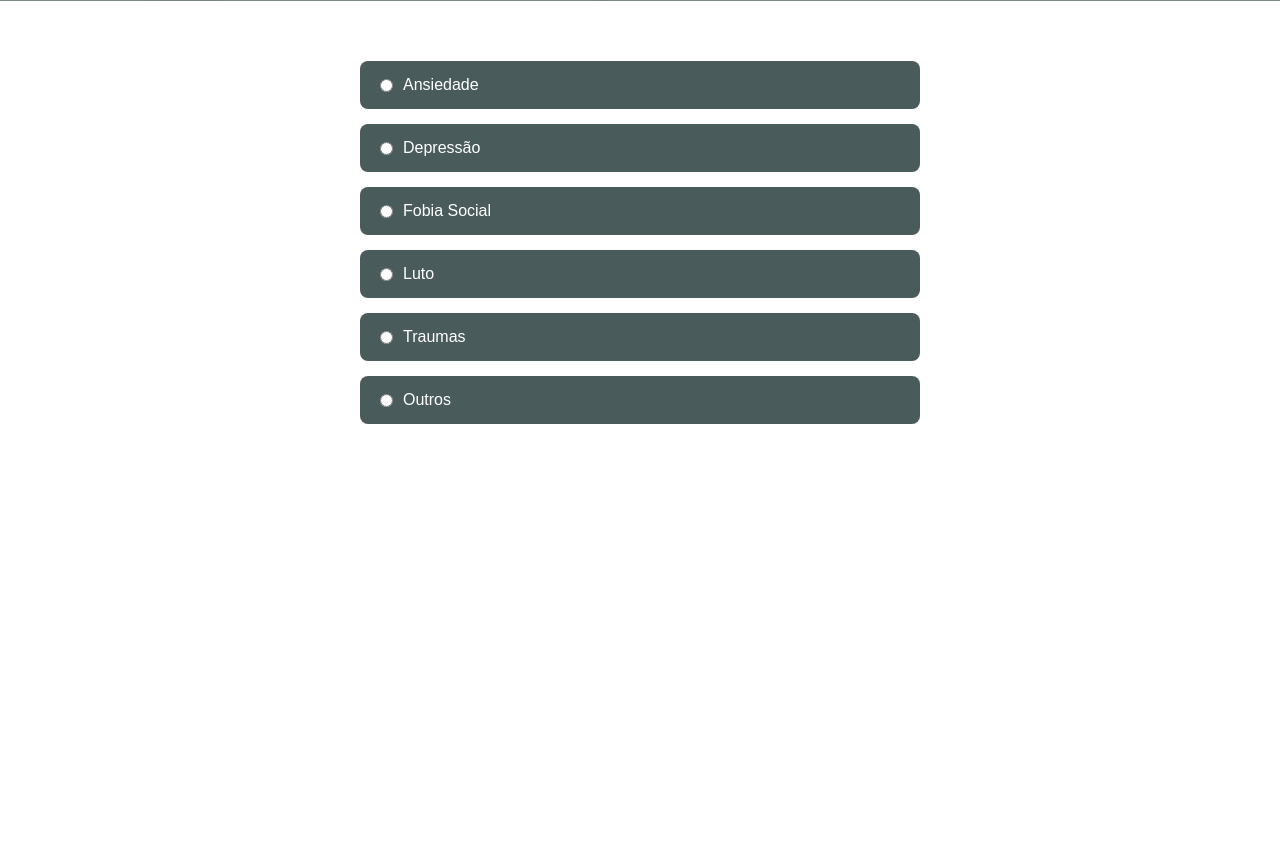
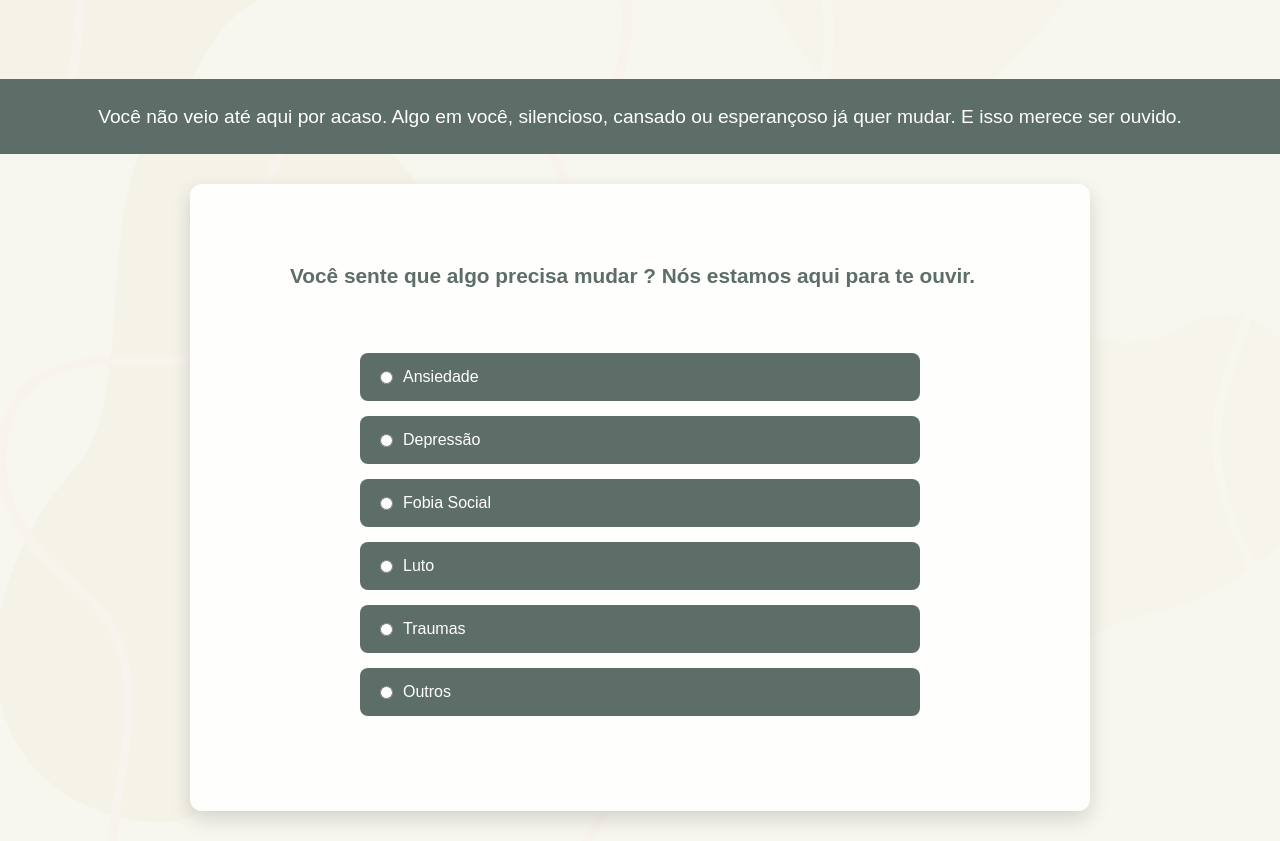
Before and after one commit to TI-29-Senac/chrispsicologo, a PHP site: page / in a window 1280 px wide. Shown: the part 756-1597 px from the top of the page. Before the commit the page ends 1180 px from the top, so only its background shows below. Run offline with PHP 8.4, Linux system fonts and the light colour scheme.

Commit message:
card sentimentos feito e carrossel cerebro

```diff
--- a/css/banner.css
+++ b/css/banner.css
@@ -12,8 +12,8 @@
     position: absolute;
     bottom: 0;
     width: 100%;
-    height: 87px;
-    background-color: rgba(93, 109, 104, 0.8);
+    height: 75px;
+    background-color: #5D6D68;
     display: flex;
     align-items: center;
     justify-content: center;
--- a/css/header.css
+++ b/css/header.css
@@ -1,6 +1,6 @@
 header {
     height: 157px;
-    width: 100%;
+    width: 100%;;
 }
 
 .menu {
@@ -33,17 +33,26 @@ header {
     gap: 14px;
     list-style: none;
     margin-left: 25rem;
+
 }
 
 .menu-navegacao a {
     text-decoration: none;
     background-color: #fff;
     color: #5e6c69;
-    border-radius: 20px 0px 20px 0px;
-    font-weight: bold;
-    padding: 10px 18px;
+    border-radius: 20px 4px 20px 4px;
     transition: background 0.3s ease;
     border: solid 1px black;
+    font-family: 'Questrial', sans-serif;
+    font-weight: bold;
+    width: 100px;
+    height: 40px;
+    display: inline-flex;
+    align-items: center;
+    justify-content: center;
+    text-align: center;
+    box-sizing: border-box;
+    padding: 0 10px;
 }
 
 .menu-navegacao a:hover {
--- a/css/sentimentos.css
+++ b/css/sentimentos.css
@@ -4,10 +4,20 @@
     margin: 60px auto;
     padding: 0 20px;
     font-family: 'Questrial', sans-serif;
+
+  }
+
+  .sentimentos-titulo {
+    color: #5D6D68;
+    text-align: center;
+    font-family: 'Questrial', sans-serif;
+    font-size: 1.3rem;
+    padding: 50px 20px 5px 5px;
+
   }
 
   .card {
-    background-color: #4a5b5c;
+    background-color: #5D6D68;
     border-radius: 8px;
     margin-bottom: 10px;
     color: white;
--- a/css/variantes.css
+++ b/css/variantes.css
@@ -0,0 +1,19 @@
+.fundo {
+    position: relative;
+    background-image: url('/img/banners/banner_1.png');
+    background-size: cover;       /* cobre toda a área */
+    background-position: center;  /* centraliza a imagem */
+    padding: 30px 20px;           /* espaço interno para o conteúdo não ficar grudado */
+    /* altura automática, ajusta conforme o conteúdo */
+  }
+
+  .conteudo-destaque {
+    background-color: rgba(255, 255, 255, 0.9); /* branco semi-transparente */
+    border-radius: 12px;
+    padding: 30px;
+    max-width: 900px;  /* largura máxima para centralizar e limitar */
+    margin: 0 auto;    /* centraliza horizontalmente */
+    box-shadow: 0 8px 20px rgba(0,0,0,0.15); /* sombra leve para destacar */
+    position: relative;
+    z-index: 10;
+  }
--- a/index.html
+++ b/index.html
@@ -31,14 +31,25 @@
                   Estamos aqui para te acolher, ouvir e <br>
                 caminhar ao seu lado</p>
             </div>
-            <div class="cerebro">
-              <img src="img/icons/cerebro.png" alt="cerebro" class="cerebro-img">
+            <div class="cerebro-carrossel">
+              <div class="carrossel-track" id="carrosselTrack">
+                <img src="img/icons/cerebro.png" alt="cerebro">
+                <img src="img/icons/cerebro2.png" alt="cerebro">
+                <img src="img/icons/cerebro3.jpg" alt="cerebro">
+              </div>
             </div>
+
             <div class="barra-banner">
               <p>Você não veio até aqui por acaso. Algo em você, silencioso, cansado ou esperançoso já quer mudar. E isso merece ser ouvido.</p>
             </section>
+            <div class="fundo">
+              <div class="conteudo-destaque">
 
+
+
+            <h3 class="sentimentos-titulo">Você sente que algo precisa mudar ? Nós estamos aqui para te ouvir.</h3>
             <div class="sentimentos-container">
+
               <div class="card" onclick="toggleCard(this)">
                 <input type="radio" name="sentimento" /> Ansiedade
               </div>
@@ -81,7 +92,13 @@
                 Seja qual for o motivo, estamos prontos para te escutar.<br>Conte conosco.
               </div>
             </div>
+
+          </div>
+        </div>
+      </main>
+
+
             <script src="js/cards.js"></script>
-    </main>
+            <script src="js/cerebro.js"></script>
 </body>
 </html>
--- /dev/null
+++ b/js/cerebro.js
@@ -0,0 +1,29 @@
+const track = document.getElementById('carrosselTrack');
+const imagens = track.querySelectorAll('img');
+const total = imagens.length;
+const slideWidth = 500; // largura do slide
+
+let index = 0;
+
+// Clona os slides para criar efeito infinito suave
+for (let i = 0; i < total; i++) {
+  const clone = imagens[i].cloneNode(true);
+  track.appendChild(clone);
+}
+
+function moverSlide() {
+  index++;
+  track.style.transition = 'transform 0.7s ease-in-out';
+  track.style.transform = `translateX(${-index * slideWidth}px)`;
+
+  // Quando chegar no final da cópia, volta para o início sem transição
+  if (index === total) {
+    setTimeout(() => {
+      track.style.transition = 'none';
+      track.style.transform = 'translateX(0)';
+      index = 0;
+    }, 3000); // tempo igual a duração da transição
+  }
+}
+
+setInterval(moverSlide, 5000);
```
Also changed, not shown: other parts of css/banner.css (+29 -7 lines), img/icons/cerebro2.png (added), img/icons/cerebro3.jpg (added).
